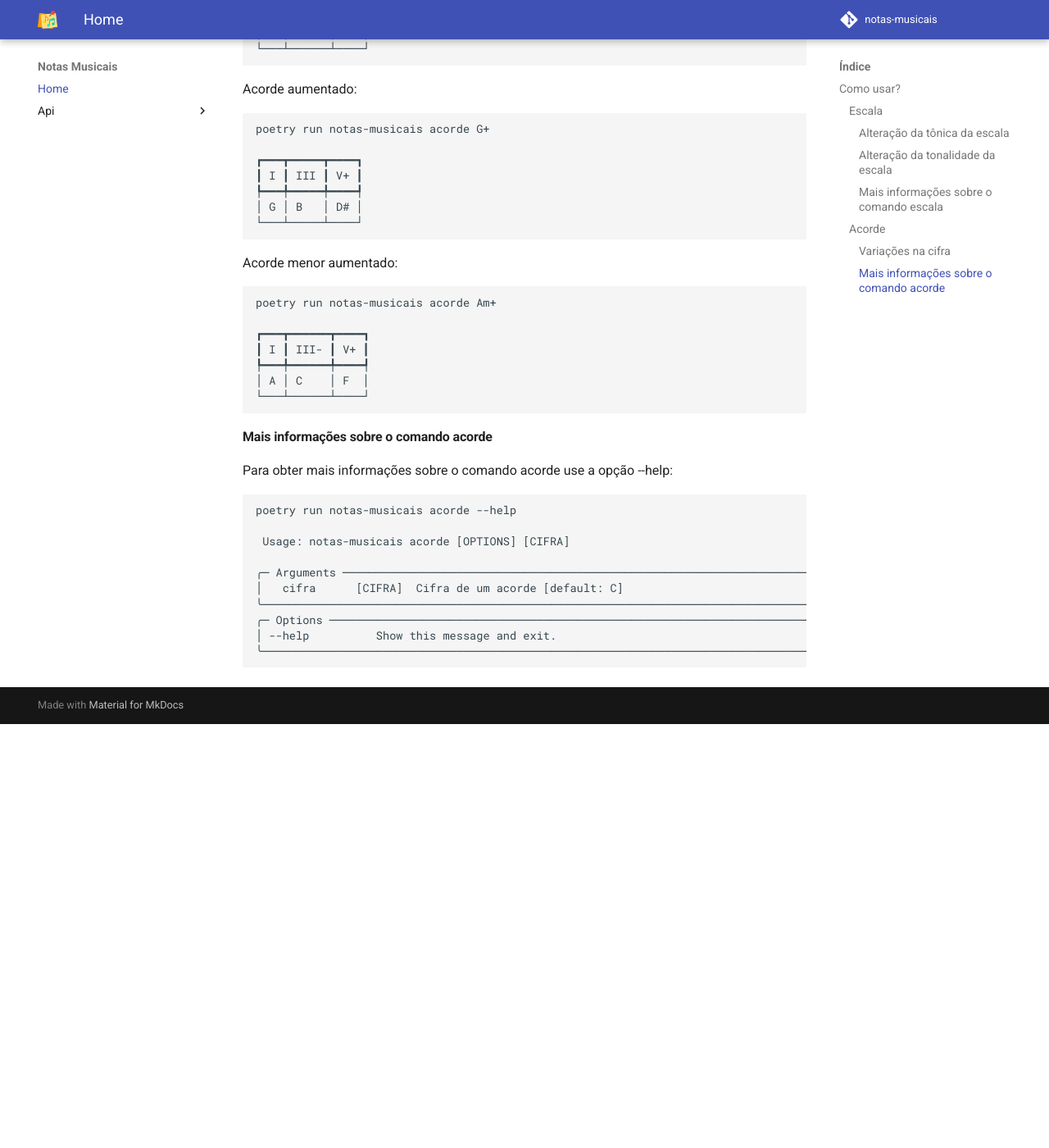
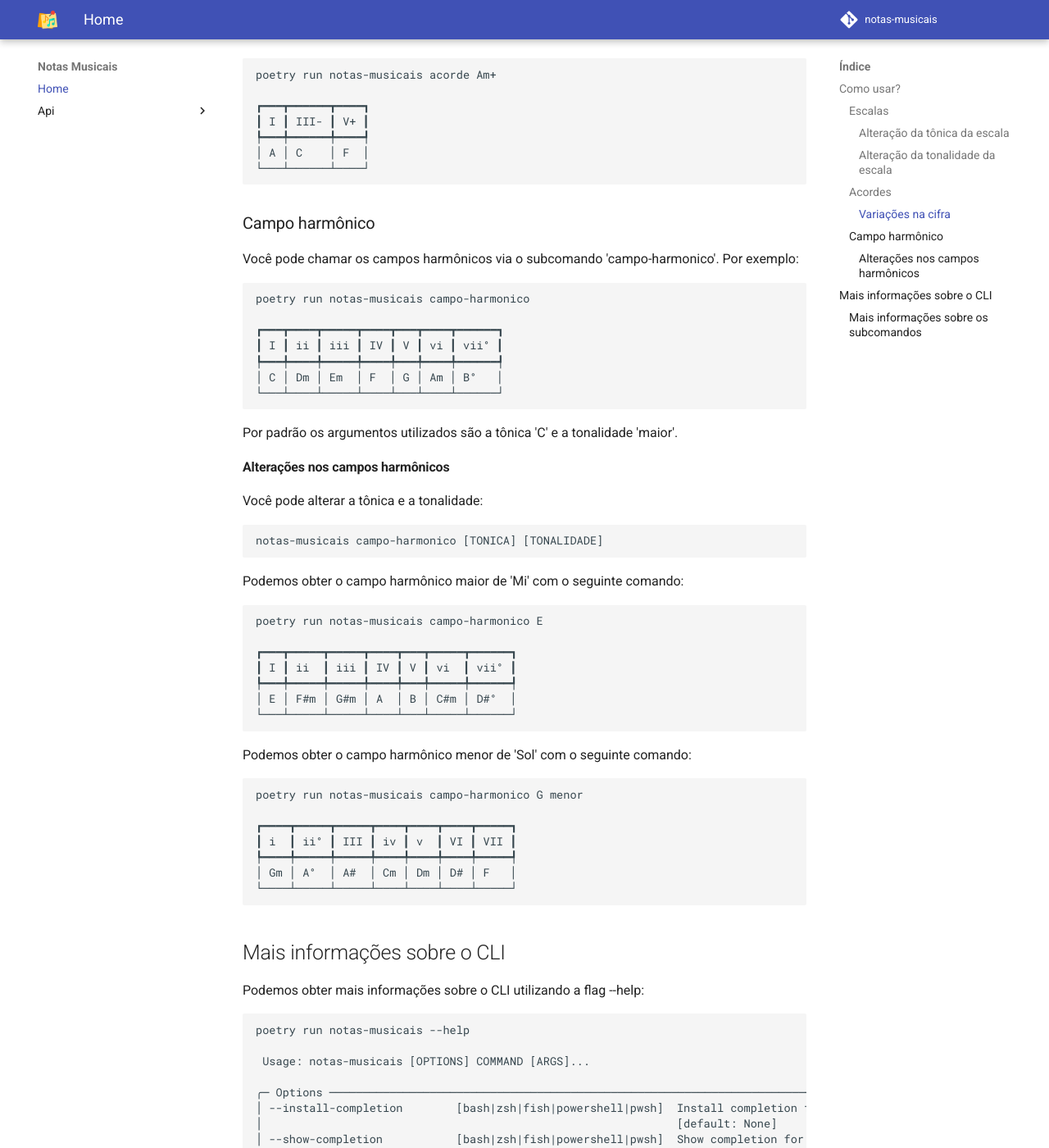
Before and after one commit to eotaldoleozin/notas-musicais, an MkDocs documentation site: the page built from docs/index.md, in a window 1280 px wide and 1400 px high, scrolled down 3017 px. Shown: the whole window at 82% size. Built offline with MkDocs 1.6.1 and Material for MkDocs 9.7.7, drawn with Linux system fonts in a browser that asks for light colours; comment, search, counter and statistics services are not loaded; before the commit the page ends 3900 px from its top, so only the background shows below that; some of the changed text lies outside the part shown.

Commit message:
Atualização da documentação para contemplar o subcomando de campo harmônico

````diff
--- a/docs/index.md
+++ b/docs/index.md
@@ -1,13 +1,14 @@
 ![logo do projeto](assets/logo.png){width="300" .center}
 # Notas musicais
 
-Notas musicais é um CLI para ajudar na formação de escalas e acordes.
+Notas musicais é um CLI para ajudar na formação de escalas, acordes e campos harmônicos.
 
-Possui dois comandos disponíveis: 'escala' e 'acorde'.
+Toda aplicação é baseada em um comando chamado 'notas-musicais'. Esse comando tem um subomando relacionado
+com cada ação que a aplicação pode ralizar, como 'escala', 'acorde' e 'campo-harmonico'.
 
 ## Como usar?
 
-### Escala
+### Escalas
 
 Você pode chamar as escalas via linha de comando. Por exemplo:
 
@@ -63,25 +64,7 @@ O comando acima retornará a escala menor de Lá:
 └───┴────┴─────┴────┴───┴────┴─────┘
 ```
 
-#### Mais informações sobre o comando escala
-
-Para obter mais informações sobre o comando escala use a opção --help:
-
-```bash
-poetry run notas-musicas escala --help
-
- Usage: notas-musicais escala [OPTIONS] [TONICA] [TONALIDADE]
-
-╭─ Arguments ──────────────────────────────────────────────────────────────────────────────────────────────────────────╮
-│   tonica          [TONICA]      Tônica da escala [default: C]                                                        │
-│   tonalidade      [TONALIDADE]  Tonalidade da escala [default: maior]                                                │
-╰──────────────────────────────────────────────────────────────────────────────────────────────────────────────────────╯
-╭─ Options ────────────────────────────────────────────────────────────────────────────────────────────────────────────╮
-│ --help          Show this message and exit.                                                                          │
-╰──────────────────────────────────────────────────────────────────────────────────────────────────────────────────────╯
-```
-
-### Acorde
+### Acordes
 
 Uso básico
 
@@ -166,17 +149,91 @@ poetry run notas-musicais acorde Am+
 └───┴──────┴────┘
 ```
 
-#### Mais informações sobre o comando acorde
+### Campo harmônico
 
-Para obter mais informações sobre o comando acorde use a opção --help:
+Você pode chamar os campos harmônicos via o subcomando 'campo-harmonico'. Por exemplo:
 
 ```bash
-poetry run notas-musicais acorde --help
+poetry run notas-musicais campo-harmonico
 
- Usage: notas-musicais acorde [OPTIONS] [CIFRA]
+┏━━━┳━━━━┳━━━━━┳━━━━┳━━━┳━━━━┳━━━━━━┓
+┃ I ┃ ii ┃ iii ┃ IV ┃ V ┃ vi ┃ vii° ┃
+┡━━━╇━━━━╇━━━━━╇━━━━╇━━━╇━━━━╇━━━━━━┩
+│ C │ Dm │ Em  │ F  │ G │ Am │ B°   │
+└───┴────┴─────┴────┴───┴────┴──────┘
+```
+
+Por padrão os argumentos utilizados são a tônica 'C' e a tonalidade 'maior'.
+
+#### Alterações nos campos harmônicos
+
+Você pode alterar a tônica e a tonalidade:
+
+```bash
+notas-musicais campo-harmonico [TONICA] [TONALIDADE]
+```
+
+Podemos obter o campo harmônico maior de 'Mi' com o seguinte comando:
+
+```bash
+poetry run notas-musicais campo-harmonico E
+
+┏━━━┳━━━━━┳━━━━━┳━━━━┳━━━┳━━━━━┳━━━━━━┓
+┃ I ┃ ii  ┃ iii ┃ IV ┃ V ┃ vi  ┃ vii° ┃
+┡━━━╇━━━━━╇━━━━━╇━━━━╇━━━╇━━━━━╇━━━━━━┩
+│ E │ F#m │ G#m │ A  │ B │ C#m │ D#°  │
+└───┴─────┴─────┴────┴───┴─────┴──────┘
+```
+
+Podemos obter o campo harmônico menor de 'Sol' com o seguinte comando:
+
+```bash
+poetry run notas-musicais campo-harmonico G menor
+
+┏━━━━┳━━━━━┳━━━━━┳━━━━┳━━━━┳━━━━┳━━━━━┓
+┃ i  ┃ ii° ┃ III ┃ iv ┃ v  ┃ VI ┃ VII ┃
+┡━━━━╇━━━━━╇━━━━━╇━━━━╇━━━━╇━━━━╇━━━━━┩
+│ Gm │ A°  │ A#  │ Cm │ Dm │ D# │ F   │
+└────┴─────┴─────┴────┴────┴────┴─────┘
+```
+
+## Mais informações sobre o CLI
+
+Podemos obter mais informações sobre o CLI utilizando a flag --help:
+
+```bash
+poetry run notas-musicais --help
+
+ Usage: notas-musicais [OPTIONS] COMMAND [ARGS]...
+
+╭─ Options ────────────────────────────────────────────────────────────────────────────────────────────────────────────╮
+│ --install-completion        [bash|zsh|fish|powershell|pwsh]  Install completion for the specified shell.             │
+│                                                              [default: None]                                         │
+│ --show-completion           [bash|zsh|fish|powershell|pwsh]  Show completion for the specified shell, to copy it or  │
+│                                                              customize the installation.                             │
+│                                                              [default: None]                                         │
+│ --help                                                       Show this message and exit.                             │
+╰──────────────────────────────────────────────────────────────────────────────────────────────────────────────────────╯
+╭─ Commands ───────────────────────────────────────────────────────────────────────────────────────────────────────────╮
+│ acorde                                                                                                               │
+│ campo-harmonico                                                                                                      │
+│ escala                                                                                                               │
+╰──────────────────────────────────────────────────────────────────────────────────────────────────────────────────────╯
+```
+
+### Mais informações sobre os subcomandos
+
+Podemos obter mais informações sobre um subcomando passando a flag --help após o nome desse subcomando.
+Por exemplo:
+
+```bash
+poetry run notas-musicais escala --help
+
+ Usage: notas-musicais escala [OPTIONS] [TONICA] [TONALIDADE]
 
 ╭─ Arguments ──────────────────────────────────────────────────────────────────────────────────────────────────────────╮
-│   cifra      [CIFRA]  Cifra de um acorde [default: C]                                                                │
+│   tonica          [TONICA]      Tônica da escala [default: C]                                                        │
+│   tonalidade      [TONALIDADE]  Tonalidade da escala [default: maior]                                                │
 ╰──────────────────────────────────────────────────────────────────────────────────────────────────────────────────────╯
 ╭─ Options ────────────────────────────────────────────────────────────────────────────────────────────────────────────╮
 │ --help          Show this message and exit.                                                                          │
````
